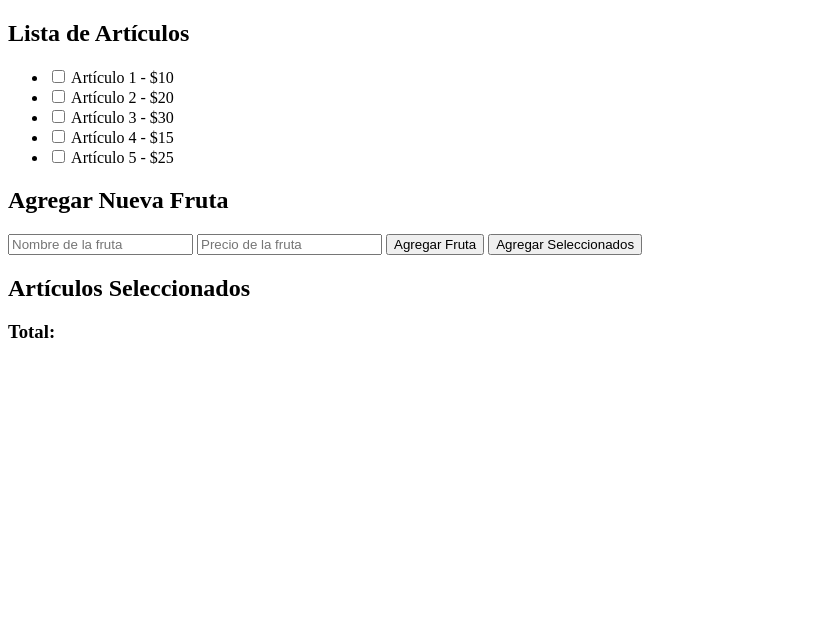
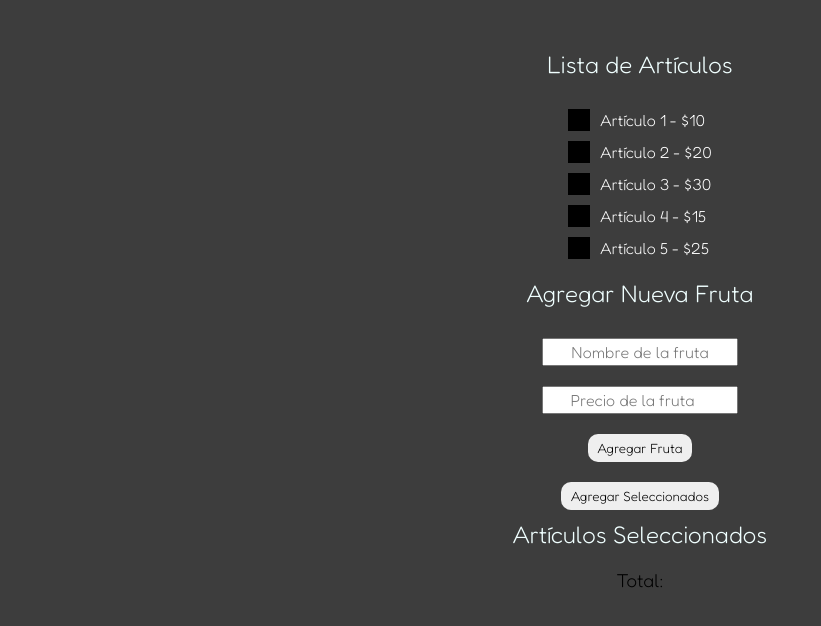
Before and after one commit to omaradriano/Temas_Selectos_Ej_9, a plain HTML site: page Ejercicio_3/Practica3.html in a window 1280 px wide. Shown: the whole page, without its empty margins (0-821 px from the left). Drawn offline with Linux system fonts and the light colour scheme.

Commit message:
add styles for ejercicio 3

```diff
--- a/Ejercicio_3/Practica3.html
+++ b/Ejercicio_3/Practica3.html
@@ -5,11 +5,17 @@
   <meta charset="UTF-8">
   <meta name="viewport" content="width=device-width, initial-scale=1.0">
   <title>Lista de Artículos con Precios</title>
+  <!-- Custom css -->
+  <link rel="stylesheet" href="custom.css">
+  <!-- Google fonts -->
+  <link rel="preconnect" href="https://fonts.googleapis.com">
+  <link rel="preconnect" href="https://fonts.gstatic.com" crossorigin>
+  <link href="https://fonts.googleapis.com/css2?family=Fredoka:wght@300..700&display=swap" rel="stylesheet">
 </head>
 
 <body>
 
-  <h2>Lista de Artículos</h2>
+  <h2 class="text-light">Lista de Artículos</h2>
 
   <ul id="listaArticulos">
     <li><input type="checkbox" value="Artículo 1" data-precio="10"> Artículo 1 - $10</li>
@@ -19,14 +25,14 @@
     <li><input type="checkbox" value="Artículo 5" data-precio="25"> Artículo 5 - $25</li>
   </ul>
 
-  <h2>Agregar Nueva Fruta</h2>
-  <input type="text" id="nuevaFruta" placeholder="Nombre de la fruta">
-  <input type="number" id="precioFruta" placeholder="Precio de la fruta">
-  <button onclick="agregarFruta()">Agregar Fruta</button>
+  <h2 class="text-light">Agregar Nueva Fruta</h2>
+  <input class="data-input" type="text" id="nuevaFruta" placeholder="Nombre de la fruta">
+  <input class="data-input" type="number" id="precioFruta" placeholder="Precio de la fruta">
+  <button class="btn" onclick="agregarFruta()">Agregar Fruta</button>
 
-  <button onclick="agregarSeleccionados()">Agregar Seleccionados</button>
+  <button class="btn" onclick="agregarSeleccionados()">Agregar Seleccionados</button>
 
-  <h2>Artículos Seleccionados</h2>
+  <h2 class="text-light">Artículos Seleccionados</h2>
 
   <ul id="listaSeleccionados">
     <!-- Los artículos seleccionados se agregarán aquí -->
--- /dev/null
+++ b/Ejercicio_3/custom.css
@@ -0,0 +1,72 @@
+* {
+    margin: 0;
+    padding: 0;
+    box-sizing: border-box;
+    font-family: "Fredoka", sans-serif;
+    font-weight: 300;
+}
+
+.text-light {
+    color: azure;
+}
+
+body {
+    width: 100%;
+    min-width: 100%;
+    display: flex;
+    flex-direction: column;
+    align-items: center;
+    background-color: rgb(61, 61, 61);
+    padding-top: 50px;
+}
+
+.btn {
+    border: none;
+    height: 28px;
+    width: auto;
+    padding: 5px 10px;
+    border-radius: 10px;
+    display: flex;
+    align-items: center;
+    justify-content: center;
+    margin: 10px 0;
+}
+
+.data-input {
+    height: 28px;
+    font-size: 16px;
+    text-align: center;
+    margin: 10px 0;
+}
+
+h2 {
+    margin-bottom: 20px;
+}
+
+#listaArticulos {
+    /* background-color: red; */
+    padding: 10px;
+    display: flex;
+    flex-direction: column;
+}
+
+#listaArticulos>li {
+    list-style: none;
+    display: flex;
+    flex-direction: row;
+    align-items: center;
+    margin-bottom: 10px;
+    color: white;
+}
+
+input[type='checkbox'] {
+    height: 22px;
+    appearance: none;
+    width: 22px;
+    background-color: black;
+    margin-right: 10px;
+}
+
+input[type="checkbox"]:checked {
+    background-color: #007bff;
+}
```
